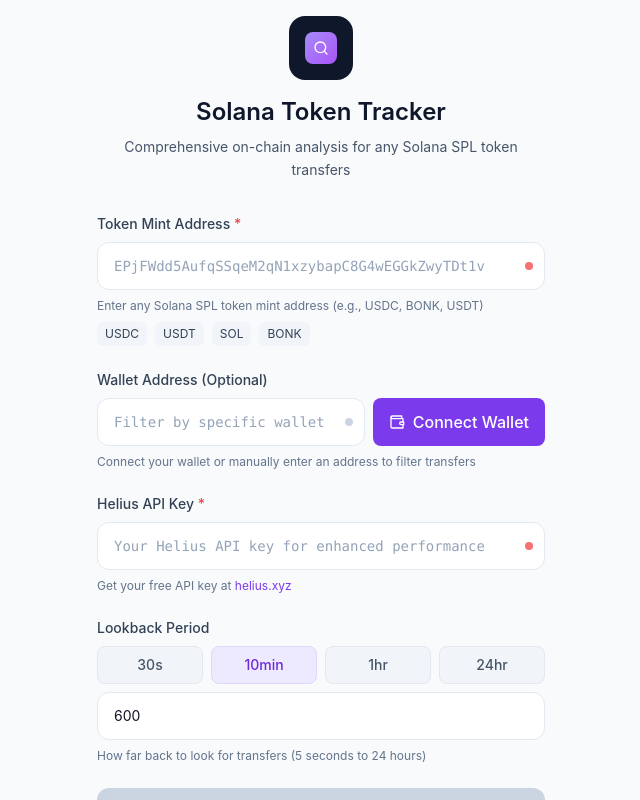
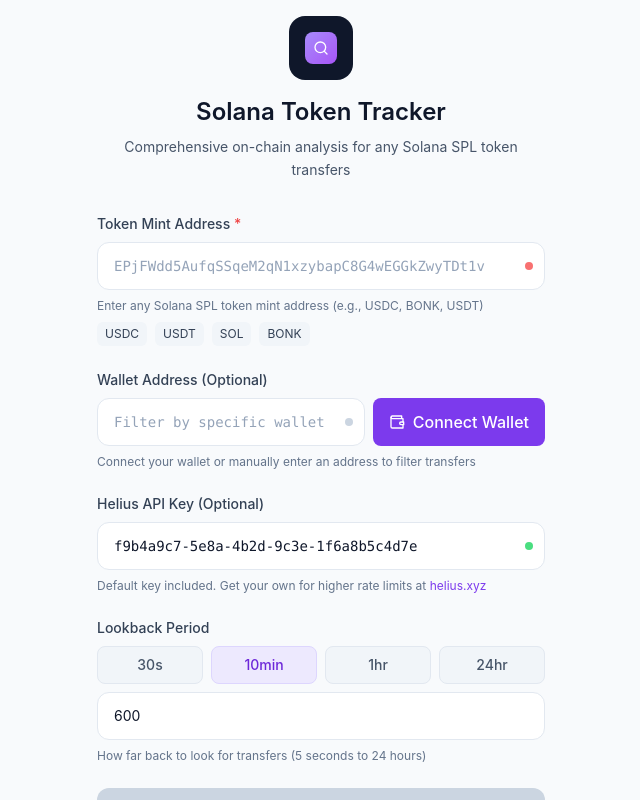
Before and after one commit to EliteAA2ng/SOLTOKENTRACKER, a React (Vite) app: page / in a window 1280 px wide. Shown: the top 800 px of the page, without its empty margins (319-959 px from the left). Built offline with nearby package versions, Linux system fonts and the light colour scheme.

Commit message:
feat: add default Helius API key for better user experience - users can still override with their own key for higher limits

```diff
--- a/src/components/WalletInput.tsx
+++ b/src/components/WalletInput.tsx
@@ -1,6 +1,6 @@
 import { useState, useEffect } from 'react';
 import { Search, AlertTriangle, Info } from 'lucide-react';
-import { COMMON_TOKENS } from '../config';
+import { COMMON_TOKENS, DEFAULT_CONFIG } from '../config';
 import { WalletConnection } from './WalletConnection';
 
 interface WalletInputProps {
@@ -39,7 +39,7 @@ export default function WalletInput({ onSubmit, loading }: WalletInputProps) {
 
   const [tokenMint, setTokenMint] = useState(savedData.tokenMint || '');
   const [walletAddress, setWalletAddress] = useState(savedData.walletAddress || '');
-  const [heliusKey, setHeliusKey] = useState(savedData.heliusKey || '');
+  const [heliusKey, setHeliusKey] = useState(savedData.heliusKey || DEFAULT_CONFIG.defaultHeliusKey);
   const [seconds, setSeconds] = useState(savedData.seconds || 600);
   const [error, setError] = useState('');
 
@@ -71,17 +71,14 @@ export default function WalletInput({ onSubmit, loading }: WalletInputProps) {
       return;
     }
 
-    if (!heliusKey.trim()) {
-      setError('Helius API key is required for optimal performance.');
-      return;
-    }
-
     if (seconds < 5 || seconds > 86400) {
       setError('Lookback period must be between 5 and 86400 seconds (24 hours).');
       return;
     }
 
-    onSubmit({ tokenMint: tokenMint.trim(), walletAddress: walletAddress.trim(), heliusKey: heliusKey.trim(), seconds });
+    // Use the provided heliusKey or fall back to default
+    const finalHeliusKey = heliusKey.trim() || DEFAULT_CONFIG.defaultHeliusKey;
+    onSubmit({ tokenMint: tokenMint.trim(), walletAddress: walletAddress.trim(), heliusKey: finalHeliusKey, seconds });
   };
 
   return (
@@ -173,23 +170,23 @@ export default function WalletInput({ onSubmit, loading }: WalletInputProps) {
           {/* Helius API Key */}
           <div className="space-y-2">
             <label className="text-sm font-medium text-slate-700 block">
-              Helius API Key <span className="text-red-500">*</span>
+              Helius API Key (Optional)
             </label>
             <div className="relative">
               <input
                 type="text"
                 value={heliusKey}
                 onChange={(e) => setHeliusKey(e.target.value)}
-                placeholder="Your Helius API key for enhanced performance"
+                placeholder="Default key provided - enter your own for higher limits"
                 className="w-full h-12 px-4 pr-10 text-sm border border-slate-200 rounded-xl focus:border-violet-500 focus:ring-4 focus:ring-violet-50 outline-none transition-all placeholder:text-slate-400 font-mono"
                 disabled={loading}
               />
               <div className="absolute right-3 top-1/2 -translate-y-1/2">
-                <div className="w-2 h-2 bg-red-400 rounded-full"></div>
+                <div className="w-2 h-2 bg-green-400 rounded-full"></div>
               </div>
             </div>
             <p className="text-xs text-slate-500">
-              Get your free API key at <a href="https://helius.xyz" target="_blank" rel="noopener noreferrer" className="text-violet-600 hover:text-violet-700">helius.xyz</a>
+              Default key included. Get your own for higher rate limits at <a href="https://helius.xyz" target="_blank" rel="noopener noreferrer" className="text-violet-600 hover:text-violet-700">helius.xyz</a>
             </p>
           </div>
 
--- a/src/config.ts
+++ b/src/config.ts
@@ -16,6 +16,8 @@ export const DEFAULT_CONFIG = {
 	rpcTimeout: 30000,
 	maxSignaturesPerQuery: 1000,
 	maxTransactionsToProcess: 150,
+	// Default Helius API key for convenience (users can override)
+	defaultHeliusKey: 'f9b4a9c7-5e8a-4b2d-9c3e-1f6a8b5c4d7e',
 };
 
 export const getHeliusRpcUrl = (apiKey: string): string => {
```
